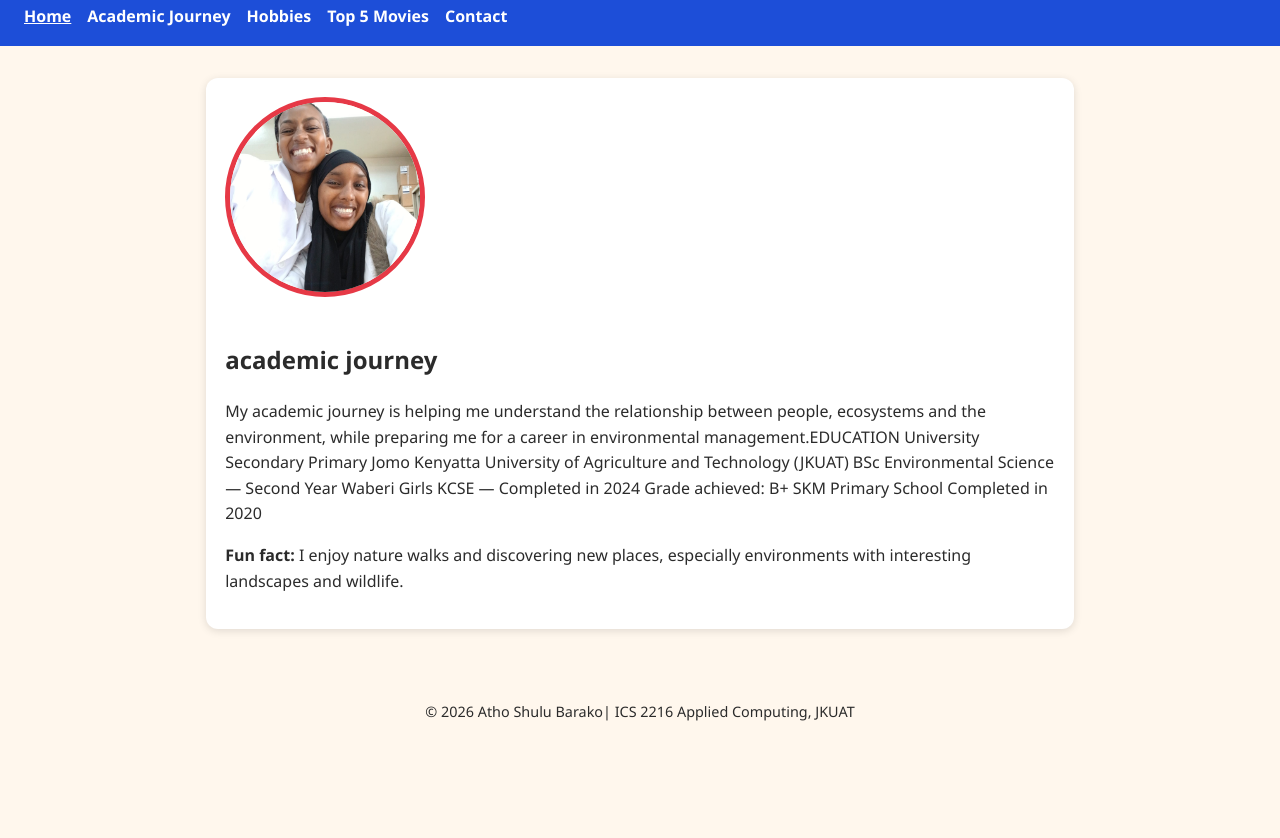
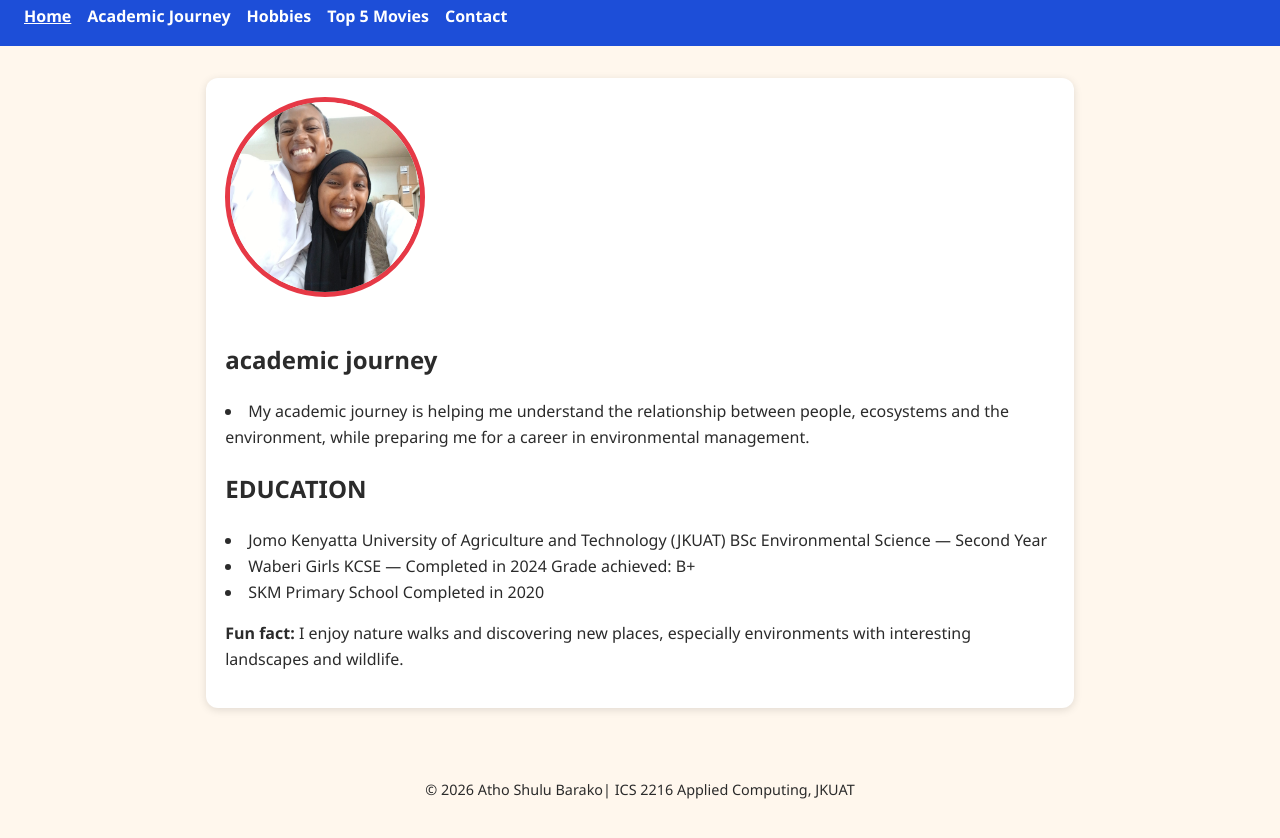
Before and after one commit to athoshuli-art/athoshuli-art.github.io, a plain HTML site: page academic.html in a window 1280 px wide. Shown: the part 106-944 px from the top of the page. Before the commit the page ends 867 px from the top, so only its background shows below. Drawn offline with Linux system fonts and the light colour scheme.

Commit message:
Update academic.html

```diff
--- a/academic.html
+++ b/academic.html
@@ -34,7 +34,13 @@
 </h2>
 
                 <p>
-                   My academic journey is helping me understand the relationship between people, ecosystems and the environment, while preparing me for a career in environmental management.EDUCATION University Secondary Primary Jomo Kenyatta University of Agriculture and Technology (JKUAT) BSc Environmental Science — Second Year Waberi Girls KCSE — Completed in 2024 Grade achieved: B+ SKM Primary School Completed in 2020                 </p>
+                   <li>My academic journey is helping me understand the relationship between people, ecosystems and the environment, while preparing me for a career in environmental management.</li>
+
+                    <h2>EDUCATION</h2>
+                    <li>Jomo Kenyatta University of Agriculture and Technology (JKUAT) BSc Environmental Science — Second Year</li>
+                    <li>Waberi Girls KCSE — Completed in 2024 Grade achieved: B+</li>
+                    <li>SKM Primary School Completed in 2020  </li>
+                </p>
 
                 <p>
                     <strong>Fun fact:</strong>
```
